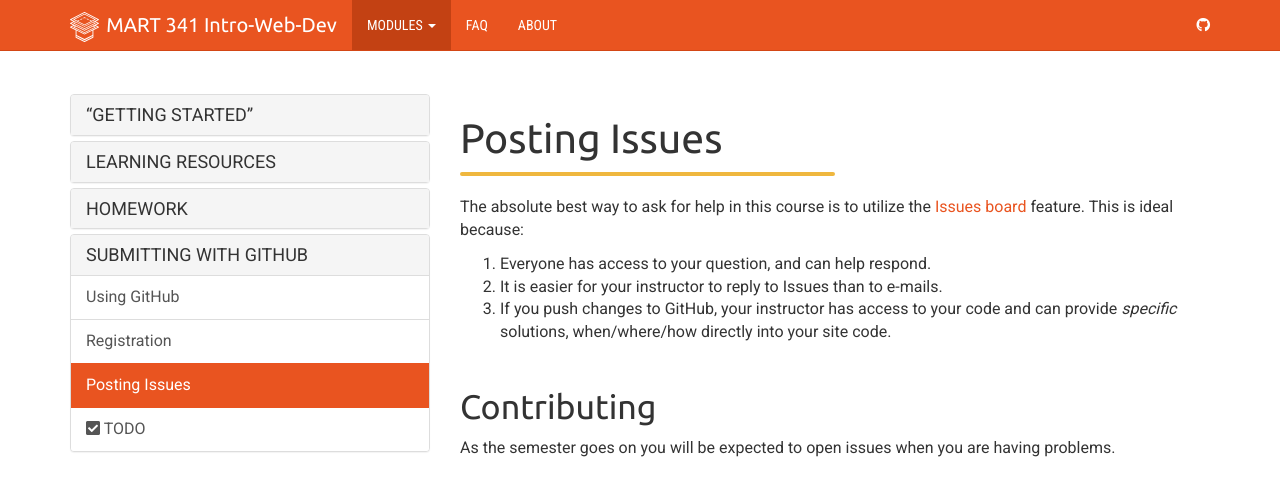
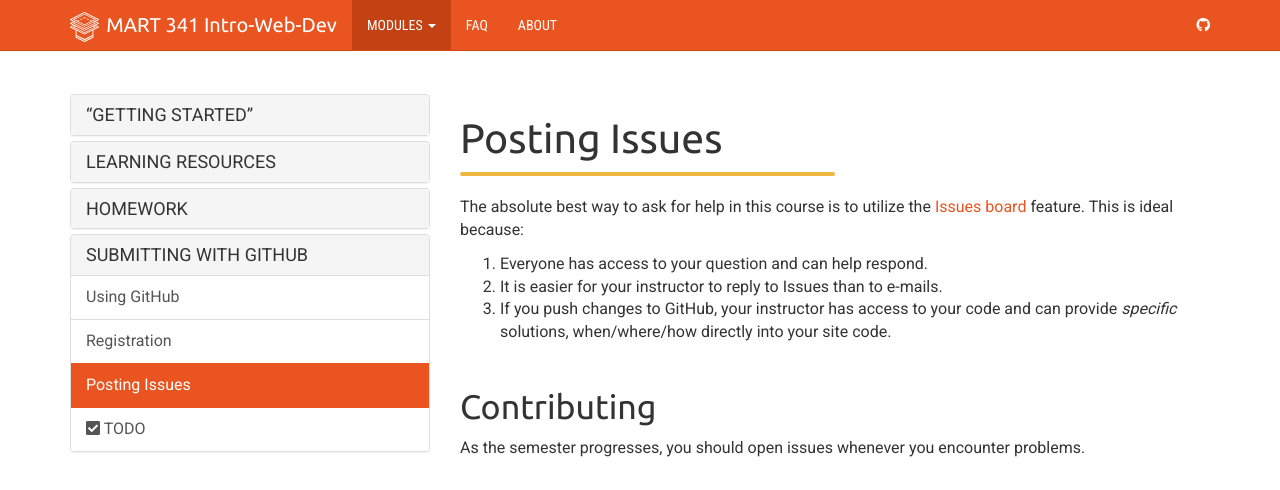
Before and after one commit to Montana-Media-Arts/webDesignFall2024, a Jekyll site: the page built from _docs/topic-00/03-submitting/page-03.md, in a window 1280 px wide and 1258 px high. Shown: the top 490 px of the window. Built offline with Jekyll 4.4.1, drawn with Linux system fonts in a browser that asks for light colours; nearby versions of some CDN libraries; grey boxes are pictures that could not be loaded.

Commit message:
Made minor edits for clarity

```diff
--- a/_docs/topic-00/03-submitting/page-03.md
+++ b/_docs/topic-00/03-submitting/page-03.md
@@ -11,13 +11,13 @@ tags: github, help, issues
 
 The absolute best way to ask for help in this course is to utilize the <a href="{{ site.git_address }}-resources/issues/">Issues board</a> feature. This is ideal because:
 
-1. Everyone has access to your question, and can help respond.
+1. Everyone has access to your question and can help respond.
 2. It is easier for your instructor to reply to Issues than to e-mails.
 3. If you push changes to GitHub, your instructor has access to your code and can provide _specific_ solutions, when/where/how directly into your site code.
 
 
 ## Contributing
-As the semester goes on you will be expected to open issues when you are having problems.
+As the semester progresses, you should open issues whenever you encounter problems.
 
 
 <iframe src="https://umontanamediaarts.com/MART341/wp-admin/admin-ajax.php?action=h5p_embed&id=14" width="473" height="509" frameborder="0" allowfullscreen="allowfullscreen"></iframe><script src="https://umontanamediaarts.com/MART341/wp-content/plugins/h5p/h5p-php-library/js/h5p-resizer.js" charset="UTF-8"></script>
```
